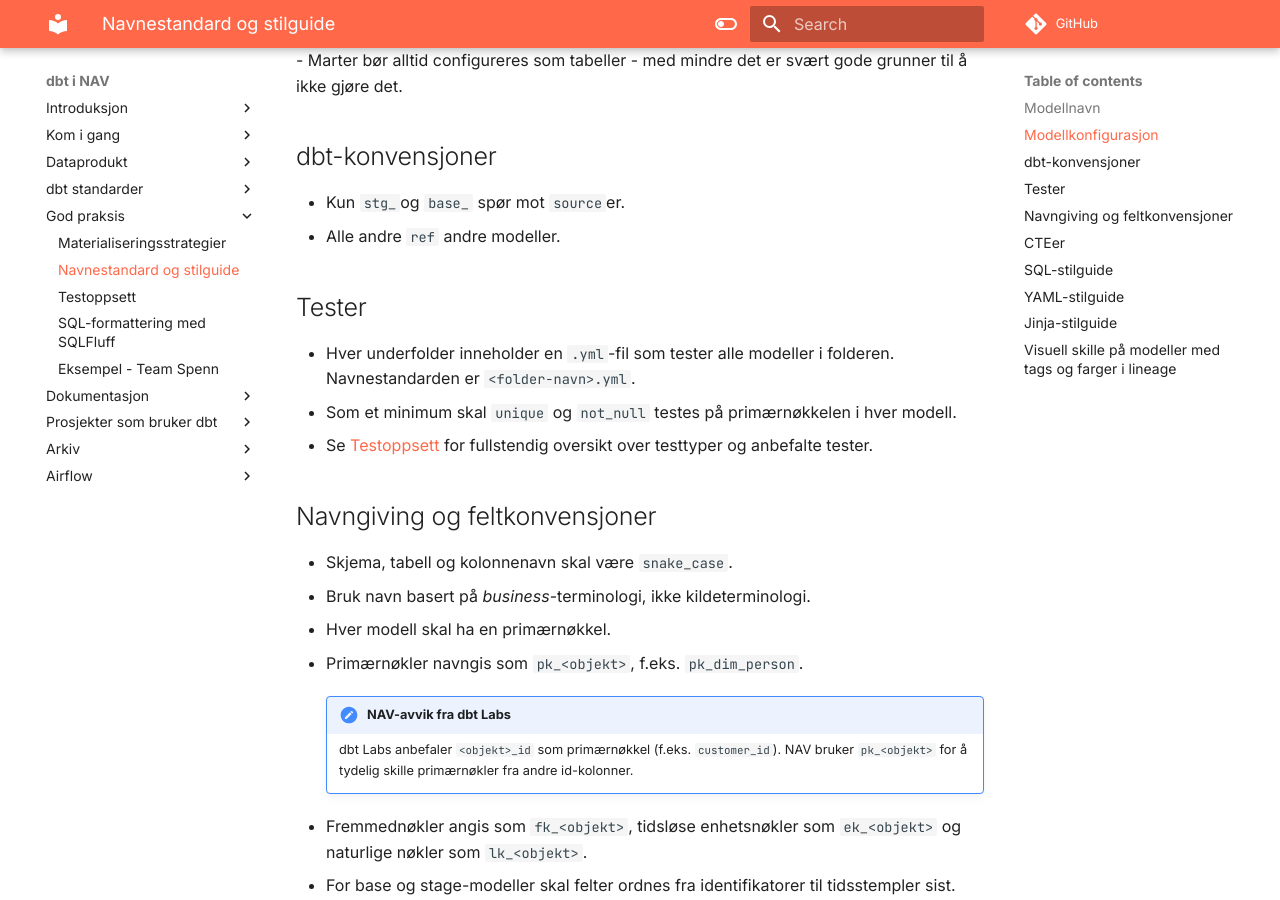
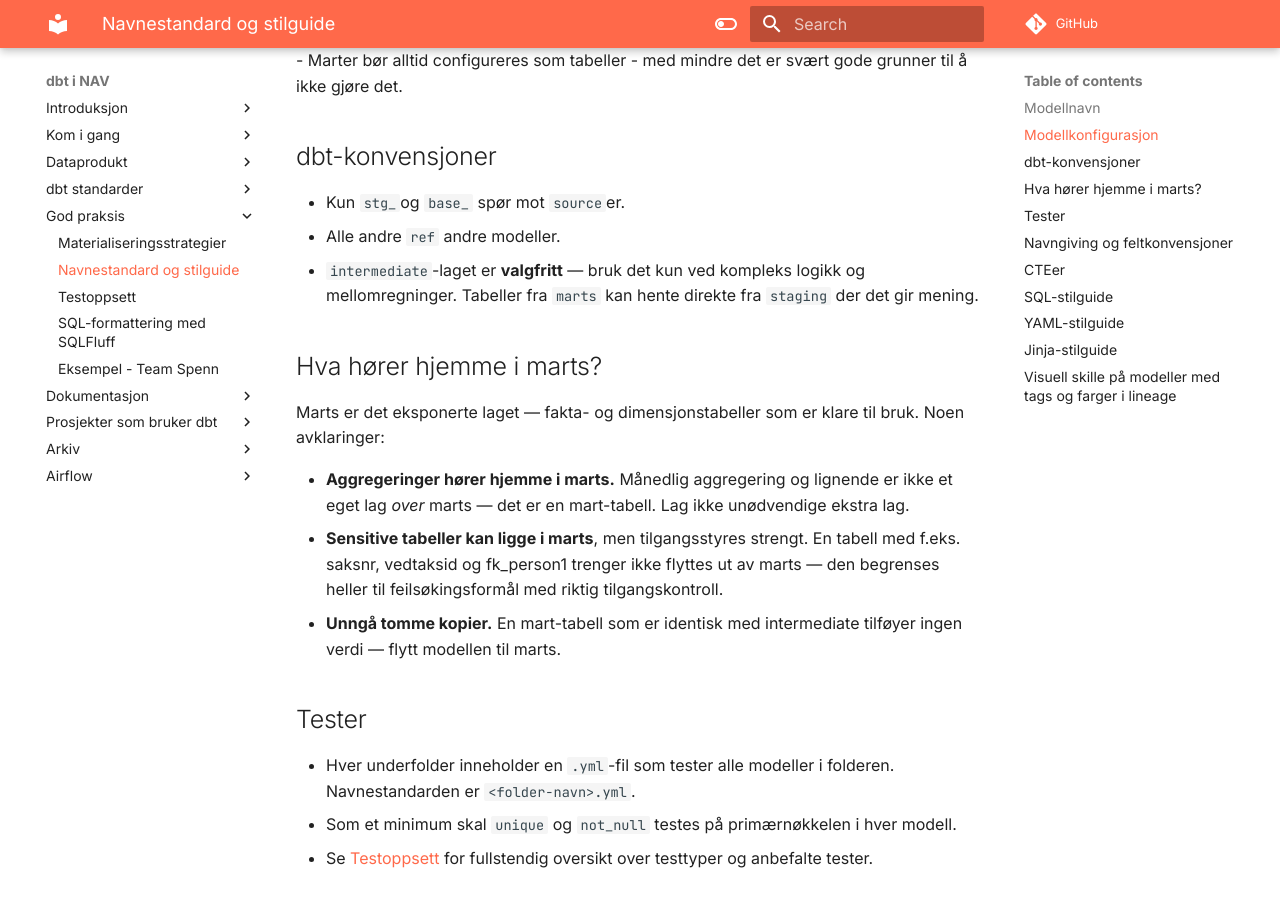
Before and after one commit to navikt/dbt-i-nav, an MkDocs documentation site: the page built from docs/god-praksis/style-guide.md, in a window 1280 px wide and 900 px high, scrolled down 1568 px. Built offline with MkDocs 1.6.1 and Material for MkDocs 9.7.7, drawn with Linux system fonts in a browser that asks for light colours; comment, search, counter and statistics services are not loaded.

Commit message:
docs: update marts guidelines and clarify aggregation rules

```diff
--- a/docs/god-praksis/style-guide.md
+++ b/docs/god-praksis/style-guide.md
@@ -64,6 +64,15 @@ Modeller organiseres i tre hovedgrupper: `staging`, `intermediate` og `marts`. S
 ## dbt-konvensjoner
 * Kun `stg_`og `base_` spør mot `source`er.
 * Alle andre `ref` andre modeller.
+* `intermediate`-laget er **valgfritt** — bruk det kun ved kompleks logikk og mellomregninger. Tabeller fra `marts` kan hente direkte fra `staging` der det gir mening.
+
+## Hva hører hjemme i marts?
+
+Marts er det eksponerte laget — fakta- og dimensjonstabeller som er klare til bruk. Noen avklaringer:
+
+- **Aggregeringer hører hjemme i marts.** Månedlig aggregering og lignende er ikke et eget lag *over* marts — det er en mart-tabell. Lag ikke unødvendige ekstra lag.
+- **Sensitive tabeller kan ligge i marts**, men tilgangsstyres strengt. En tabell med f.eks. saksnr, vedtaksid og fk_person1 trenger ikke flyttes ut av marts — den begrenses heller til feilsøkingsformål med riktig tilgangskontroll.
+- **Unngå tomme kopier.** En mart-tabell som er identisk med intermediate tilføyer ingen verdi — flytt modellen til marts.
 
 ## Tester
 - Hver underfolder inneholder en `.yml`-fil som tester alle modeller i folderen. Navnestandarden er `<folder-navn>.yml`.
```
